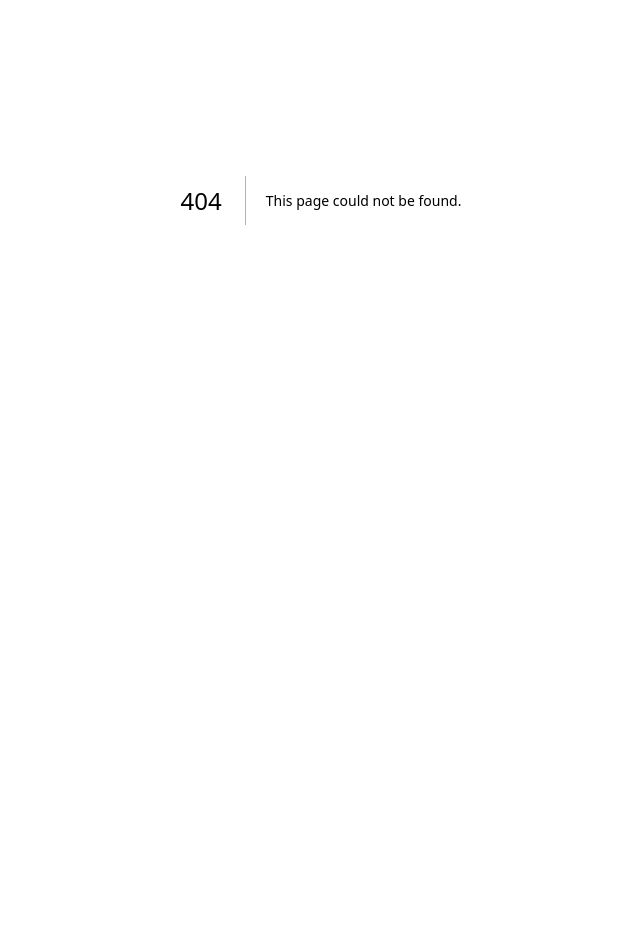
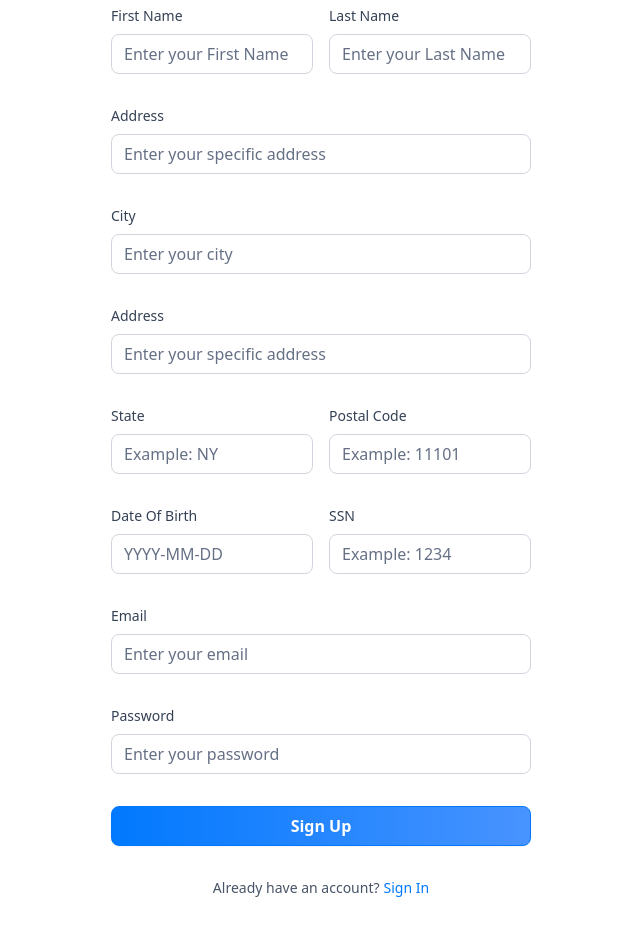
Before and after one commit to Akaikenlol/banking, a Next.js app: page /sign-up in a window 1280 px wide. Before the commit this address had no page. Shown: the part 200-1136 px from the top of the page, without its empty margins (319-959 px from the left). Before the commit the page ends 800 px from the top, so only its background shows below. Built offline with nearby package versions, Linux system fonts and the light colour scheme.

Commit message:
feat: Auth Page Implementation chore: Folder typo changes

```diff
--- a/app/(auth)/sign-out/page.tsx
+++ b/app/(auth)/sign-up/page.tsx
@@ -1,12 +1,12 @@
 import AuthForm from "@/components/AuthForm";
 import React from "react";
 
-const SignOut = () => {
+const SignUp = () => {
 	return (
 		<section className="flex-center size-full max-sm:px-6">
-			<AuthForm type={"sign-out"} />
+			<AuthForm type={"sign-up"} />
 		</section>
 	);
 };
 
-export default SignOut;
+export default SignUp;
--- a/components/AuthForm.tsx
+++ b/components/AuthForm.tsx
@@ -20,14 +20,18 @@
 import CustomInput from "./CustomInput";
 import { authFormSchema } from "@/lib/utils";
 import { Loader2 } from "lucide-react";
+import { useRouter } from "next/navigation";
 
 const AuthForm = ({ type }: { type: string }) => {
 	const [user, setUser] = useState(null);
 	const [isLoading, setIsLoading] = useState(false);
+	const router = useRouter();
+
+	const formSchema = authFormSchema(type);
 
 	// 1. Define your form.
-	const form = useForm<z.infer<typeof authFormSchema>>({
-		resolver: zodResolver(authFormSchema),
+	const form = useForm<z.infer<typeof formSchema>>({
+		resolver: zodResolver(formSchema),
 		defaultValues: {
 			email: "",
 			password: "",
@@ -35,13 +39,27 @@
 	});
 
 	// 2. Define a submit handler.
-	function onSubmit(values: z.infer<typeof authFormSchema>) {
-		// Do something with the form values.
-		// ✅ This will be type-safe and validated.
+	const onSubmit = async (data: z.infer<typeof formSchema>) => {
 		setIsLoading(true);
-		console.log(values);
+		try {
+			// Sign up with Appwrite & create plaid token
+			if (type === "sign-up") {
+				// const newUser = await SignUp(data);
+				// setUser(newUser)
+			}
+			if (type === "sign-in") {
+				// const response = await signIn({
+				// 	email: data.email,
+				// 	password: data.password,
+				// })
+				// if(response) router.push("/");
+			}
+		} catch (error) {
+			console.log(error);
+		} finally {
 			setIsLoading(false);
 		}
+	};
 
 	return (
 		<section className="auth-form">
@@ -75,6 +93,72 @@
 				<>
 					<Form {...form}>
 						<form onSubmit={form.handleSubmit(onSubmit)} className="space-y-8">
+							{type === "sign-up" && (
+								<>
+									<div className="flex gap-4">
+										<CustomInput
+											control={form.control}
+											name={"firstName"}
+											label={"First Name"}
+											placeholder={"Enter your First Name"}
+										/>
+										<CustomInput
+											control={form.control}
+											name={"lastName"}
+											label={"Last Name"}
+											placeholder={"Enter your Last Name"}
+										/>
+									</div>
+
+									<CustomInput
+										control={form.control}
+										name={"address1"}
+										label={"Address"}
+										placeholder={"Enter your specific address"}
+									/>
+									<CustomInput
+										control={form.control}
+										name={"city"}
+										label={"City"}
+										placeholder={"Enter your city"}
+									/>
+									<CustomInput
+										control={form.control}
+										name={"address1"}
+										label={"Address"}
+										placeholder={"Enter your specific address"}
+									/>
+									<div className="flex gap-4">
+										<CustomInput
+											control={form.control}
+											name={"state"}
+											label={"State"}
+											placeholder={"Example: NY"}
+										/>
+										<CustomInput
+											control={form.control}
+											name={"postalCode"}
+											label={"Postal Code"}
+											placeholder={"Example: 11101"}
+										/>
+									</div>
+
+									<div className="flex gap-4">
+										<CustomInput
+											control={form.control}
+											name={"dateOfBirth"}
+											label={"Date Of Birth"}
+											placeholder={"YYYY-MM-DD"}
+										/>
+										<CustomInput
+											control={form.control}
+											name={"ssn"}
+											label={"SSN"}
+											placeholder={"Example: 1234"}
+										/>
+									</div>
+								</>
+							)}
 							<CustomInput
 								control={form.control}
 								name={"email"}
@@ -87,6 +171,7 @@
 								label={"Password"}
 								placeholder={"Enter your password"}
 							/>
+							<div className="flex flex-col gap-4">
 								<Button type="submit" className="form-btn" disabled={isLoading}>
 									{isLoading ? (
 										<>
@@ -99,8 +184,23 @@
 										"Sign Up"
 									)}
 								</Button>
+							</div>
 						</form>
 					</Form>
+
+					<footer className="flex justify-center gap-1">
+						<p className="text-14 font-normal text-gray-600">
+							{type === "sign-in"
+								? "Don't have an account?"
+								: "Already have an account?"}
+						</p>
+						<Link
+							href={type === "sign-in" ? "/sign-up" : "/sign-in"}
+							className="form-link"
+						>
+							{type === "sign-in" ? "Sign Up" : "Sign In"}
+						</Link>
+					</footer>
 				</>
 			)}
 		</section>
--- a/components/CustomInput.tsx
+++ b/components/CustomInput.tsx
@@ -15,9 +15,11 @@
 import { z } from "zod";
 import { authFormSchema } from "@/lib/utils";
 
+const formSchema = authFormSchema("sign-up");
+
 interface CustomInputProps {
-	control: Control<z.infer<typeof authFormSchema>>;
-	name: FieldPath<z.infer<typeof authFormSchema>>;
+	control: Control<z.infer<typeof formSchema>>;
+	name: FieldPath<z.infer<typeof formSchema>>;
 	label: string;
 	placeholder: string;
 }
--- a/lib/utils.ts
+++ b/lib/utils.ts
@@ -195,7 +195,20 @@
 	return date > twoDaysAgo ? "Processing" : "Success";
 };
 
-export const authFormSchema = z.object({
-	email: z.string().email(),
-	password: z.string().min(8),
-});
+export const authFormSchema = (type: string) =>
+	z.object({
+		// sing-up
+		firstName: type === "sign-in" ? z.string().optional() : z.string().min(3),
+		lastName: type === "sign-in" ? z.string().optional() : z.string().min(3),
+		address1: type === "sign-in" ? z.string().optional() : z.string().max(50),
+		city: type === "sign-in" ? z.string().optional() : z.string().max(50),
+		state:
+			type === "sign-in" ? z.string().optional() : z.string().min(2).max(2),
+		postalCode:
+			type === "sign-in" ? z.string().optional() : z.string().min(3).max(6),
+		dateOfBirth: type === "sign-in" ? z.string().optional() : z.string().min(3),
+		ssn: type === "sign-in" ? z.string().optional() : z.string().min(3),
+		// sign-in
+		email: z.string().email(),
+		password: z.string().min(8),
+	});
```
Lines whose indentation alone changed are shown as unchanged.
